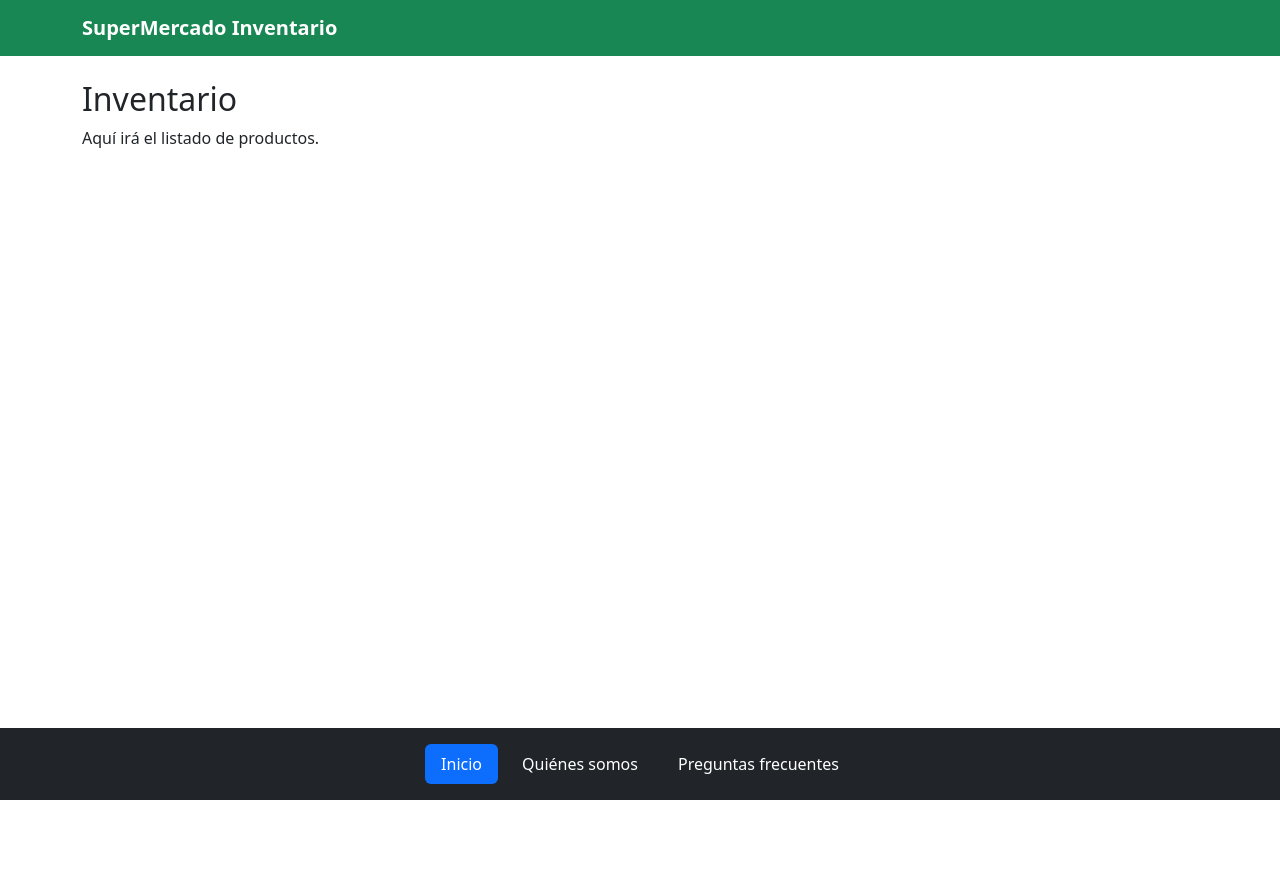
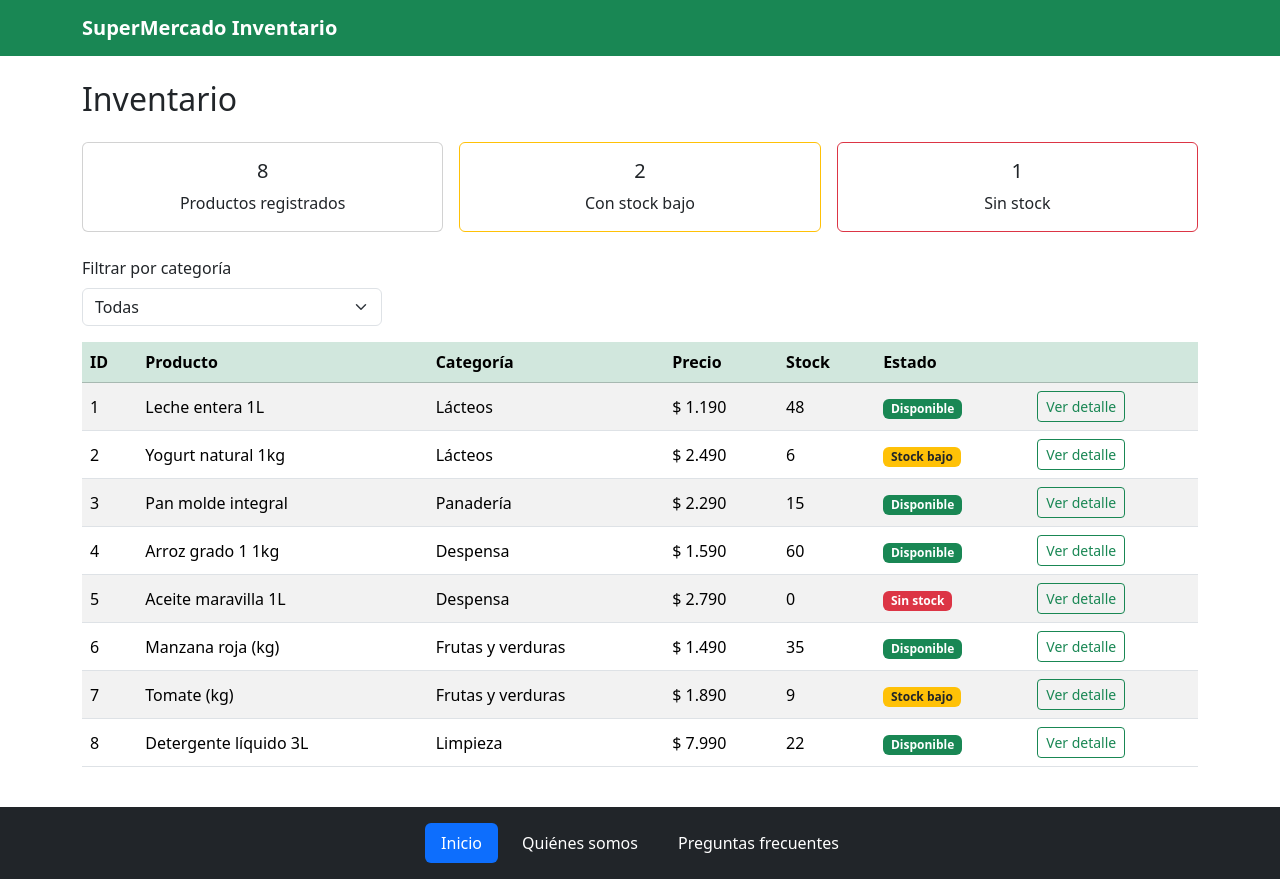
Before and after one commit to m-vargas-h/supermercado-miguel-vargas-pfy2202, a React (Vite) app: page / in a window 1280 px wide. Before the commit the page ends 800 px from the top, so only its background shows below. Built offline with nearby package versions, Linux system fonts and the light colour scheme.

Commit message:
Feat: inventario en Home y detalle de producto con ruta dinámica

```diff
--- a/src/App.jsx
+++ b/src/App.jsx
@@ -1,19 +1,25 @@
 import './App.css'
+import { useState } from 'react'
 import { BrowserRouter as Router, Routes, Route } from 'react-router-dom'
+import datos from './datos.json'
 import Header from './components/Header'
 import MenuInferior from './components/MenuInferior'
 import Home from './components/pages/Home'
+import DetalleProducto from './components/pages/DetalleProducto'
 import QuienesSomos from './components/pages/QuienesSomos'
 import PreguntasFrecuentes from './components/pages/PreguntasFrecuentes'
 import NoEncontrada from './components/pages/NoEncontrada'
 
 function App() {
+  const [productos] = useState(datos)
+
   return (
     <Router>
       <div className="d-flex flex-column min-vh-100">
         <Header />
         <Routes>
-          <Route path="/" element={<Home />} />
+          <Route path="/" element={<Home productos={productos} />} />
+          <Route path="/producto/:id" element={<DetalleProducto productos={productos} />} />
           <Route path="/quienes-somos" element={<QuienesSomos />} />
           <Route path="/preguntas-frecuentes" element={<PreguntasFrecuentes />} />
           <Route path="*" element={<NoEncontrada />} />
--- /dev/null
+++ b/src/components/EstadoStock.jsx
@@ -0,0 +1,11 @@
+function EstadoStock({ stock }) {
+    if (stock === 0)
+        return <span className="badge bg-danger">Sin stock</span>
+
+    if (stock < 10)
+        return <span className="badge bg-warning text-dark">Stock bajo</span>
+
+    return <span className="badge bg-success">Disponible</span>
+}
+
+export default EstadoStock
--- /dev/null
+++ b/src/components/FilaProducto.jsx
@@ -0,0 +1,22 @@
+import { Link } from 'react-router-dom'
+import EstadoStock from './EstadoStock'
+
+function FilaProducto({ producto }) {
+    return (
+        <tr>
+            <td>{producto.id}</td>
+            <td>{producto.nombre}</td>
+            <td>{producto.categoria}</td>
+            <td>$ {producto.precio.toLocaleString('es-CL')}</td>
+            <td>{producto.stock}</td>
+            <td><EstadoStock stock={producto.stock} /></td>
+            <td>
+                <Link to={"/producto/" + producto.id} className="btn btn-sm btn-outline-success">
+                    Ver detalle
+                </Link>
+            </td>
+        </tr>
+    )
+}
+
+export default FilaProducto
--- /dev/null
+++ b/src/components/pages/DetalleProducto.jsx
@@ -0,0 +1,40 @@
+import { useLocation, useNavigate } from 'react-router-dom'
+import EstadoStock from '../EstadoStock'
+
+function DetalleProducto({ productos }) {
+    const { pathname } = useLocation()
+    const id = pathname.split("/")[2]
+    const producto = productos.find(p => p.id == id)
+    const navigate = useNavigate()
+
+    if (!producto) {
+        return (
+            <main className="container py-4">
+                <h2>Producto no encontrado</h2>
+                <button className="btn btn-success" onClick={() => navigate("/")}>Volver al inventario</button>
+            </main>
+        )
+    }
+
+    return (
+        <main className="container py-4">
+            <div className="card" style={{ maxWidth: "500px" }}>
+                <div className="card-header bg-success text-white fw-bold">
+                    Producto #{producto.id}
+                </div>
+                <div className="card-body">
+                    <h3 className="card-title">{producto.nombre}</h3>
+                    <p className="card-text">{producto.descripcion}</p>
+                    <ul className="list-group list-group-flush mb-3">
+                        <li className="list-group-item"><strong>Categoría:</strong> {producto.categoria}</li>
+                        <li className="list-group-item"><strong>Precio:</strong> $ {producto.precio.toLocaleString('es-CL')}</li>
+                        <li className="list-group-item"><strong>Stock:</strong> {producto.stock} <EstadoStock stock={producto.stock} /></li>
+                    </ul>
+                    <button className="btn btn-outline-success" onClick={() => navigate(-1)}>Volver</button>
+                </div>
+            </div>
+        </main>
+    )
+}
+
+export default DetalleProducto
--- a/src/components/pages/Home.jsx
+++ b/src/components/pages/Home.jsx
@@ -1,8 +1,81 @@
-function Home() {
+import { useState } from 'react'
+import FilaProducto from '../FilaProducto'
+
+function Home({ productos }) {
+    const [categoria, setCategoria] = useState("Todas")
+
+    const categorias = ["Todas", ...new Set(productos.map(p => p.categoria))]
+
+    const productosFiltrados = categoria === "Todas"
+        ? productos
+        : productos.filter(p => p.categoria === categoria)
+
+    const sinStock = productos.filter(p => p.stock === 0).length
+    const stockBajo = productos.filter(p => p.stock > 0 && p.stock < 10).length
+
     return (
         <main className="container py-4">
-            <h2>Inventario</h2>
-            <p>Aquí irá el listado de productos.</p>
+            <h2 className="mb-4">Inventario</h2>
+
+            <div className="row g-3 mb-4">
+                <div className="col-sm-4">
+                    <div className="card text-center">
+                        <div className="card-body">
+                            <h5 className="card-title">{productos.length}</h5>
+                            <p className="card-text">Productos registrados</p>
+                        </div>
+                    </div>
+                </div>
+                <div className="col-sm-4">
+                    <div className="card text-center border-warning">
+                        <div className="card-body">
+                            <h5 className="card-title">{stockBajo}</h5>
+                            <p className="card-text">Con stock bajo</p>
+                        </div>
+                    </div>
+                </div>
+                <div className="col-sm-4">
+                    <div className="card text-center border-danger">
+                        <div className="card-body">
+                            <h5 className="card-title">{sinStock}</h5>
+                            <p className="card-text">Sin stock</p>
+                        </div>
+                    </div>
+                </div>
+            </div>
+
+            <div className="mb-3" style={{ maxWidth: "300px" }}>
+                <label htmlFor="filtro-categoria" className="form-label">Filtrar por categoría</label>
+                <select
+                    id="filtro-categoria"
+                    className="form-select"
+                    value={categoria}
+                    onChange={e => setCategoria(e.target.value)}
+                >
+                    {categorias.map(c => <option key={c} value={c}>{c}</option>)}
+                </select>
+            </div>
+
+            <div className="table-responsive">
+                <table className="table table-striped table-hover align-middle">
+                    <thead className="table-success">
+                        <tr>
+                            <th>ID</th>
+                            <th>Producto</th>
+                            <th>Categoría</th>
+                            <th>Precio</th>
+                            <th>Stock</th>
+                            <th>Estado</th>
+                            <th></th>
+                        </tr>
+                    </thead>
+                    <tbody>
+                        {productosFiltrados.map(producto => (
+                            <FilaProducto key={producto.id} producto={producto} />
+                        ))}
+                    </tbody>
+                </table>
+            </div>
         </main>
     )
 }
--- /dev/null
+++ b/src/datos.json
@@ -0,0 +1,66 @@
+[
+    {
+        "id": 1,
+        "nombre": "Leche entera 1L",
+        "categoria": "Lácteos",
+        "precio": 1190,
+        "stock": 48,
+        "descripcion": "Leche entera larga vida, caja de 1 litro."
+    },
+    {
+        "id": 2,
+        "nombre": "Yogurt natural 1kg",
+        "categoria": "Lácteos",
+        "precio": 2490,
+        "stock": 6,
+        "descripcion": "Yogurt natural sin azúcar añadida."
+    },
+    {
+        "id": 3,
+        "nombre": "Pan molde integral",
+        "categoria": "Panadería",
+        "precio": 2290,
+        "stock": 15,
+        "descripcion": "Pan de molde integral, 750 g."
+    },
+    {
+        "id": 4,
+        "nombre": "Arroz grado 1 1kg",
+        "categoria": "Despensa",
+        "precio": 1590,
+        "stock": 60,
+        "descripcion": "Arroz grano largo grado 1."
+    },
+    {
+        "id": 5,
+        "nombre": "Aceite maravilla 1L",
+        "categoria": "Despensa",
+        "precio": 2790,
+        "stock": 0,
+        "descripcion": "Aceite vegetal de maravilla, botella de 1 litro."
+    },
+    {
+        "id": 6,
+        "nombre": "Manzana roja (kg)",
+        "categoria": "Frutas y verduras",
+        "precio": 1490,
+        "stock": 35,
+        "descripcion": "Manzana roja, venta por kilo."
+    },
+    {
+        "id": 7,
+        "nombre": "Tomate (kg)",
+        "categoria": "Frutas y verduras",
+        "precio": 1890,
+        "stock": 9,
+        "descripcion": "Tomate larga vida, venta por kilo."
+    },
+    {
+        "id": 8,
+        "nombre": "Detergente líquido 3L",
+        "categoria": "Limpieza",
+        "precio": 7990,
+        "stock": 22,
+        "descripcion": "Detergente líquido para ropa, 3 litros."
+    }
+]
```
